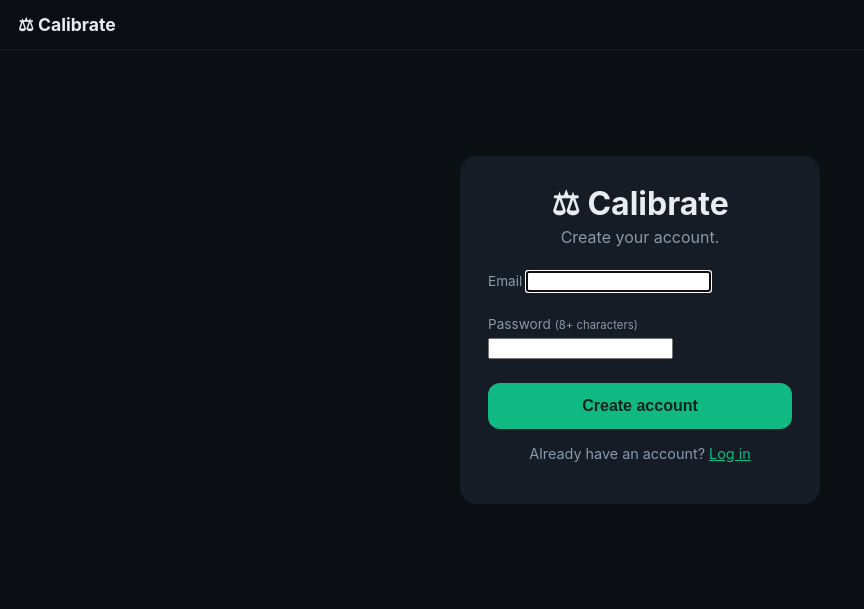
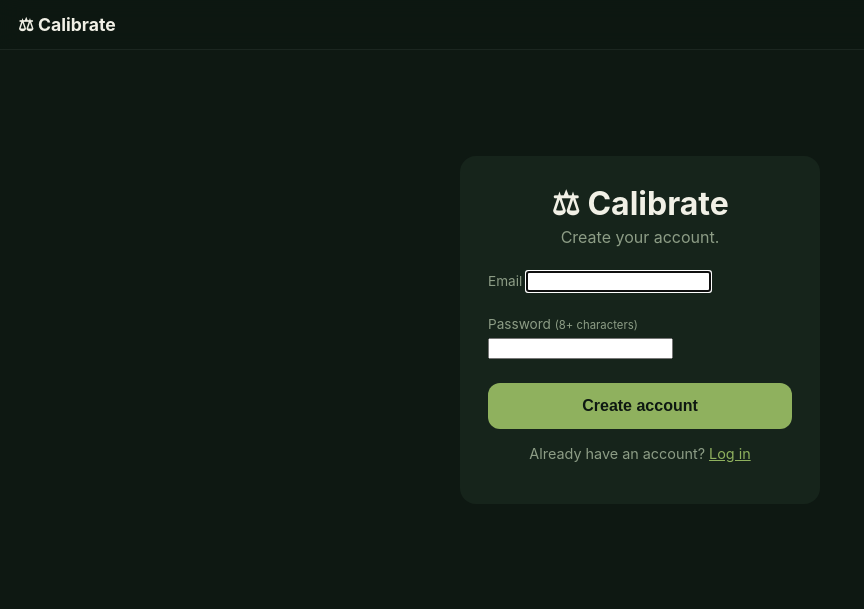
Before and after one commit to AClevel5/Calibrate, a FastAPI app: page /register in a window 1280 px wide. Shown: the top 609 px of the page, without its empty margins (0-864 px from the left). Run offline with FastAPI, Linux system fonts and the light colour scheme; some libraries are stand-ins or nearby versions.

Commit message:
Logo swap

```diff
--- a/app/static/styles.css
+++ b/app/static/styles.css
@@ -1,15 +1,15 @@
 :root {
-  --bg: #0b0f14;
-  --card: #151c25;
-  --card-2: #1c2530;
-  --text: #e8edf2;
-  --muted: #8a98a8;
-  --accent: #10b981;
-  --deficit: #10b981;
-  --surplus: #f59e0b;
-  --p: #60a5fa;
-  --c: #f59e0b;
-  --f: #f472b6;
+  --bg: #0e1812;        /* near-black forest green (logo background) */
+  --card: #16241b;
+  --card-2: #1f3025;
+  --text: #f1f0e6;      /* cream (the fork) */
+  --muted: #8d9d86;     /* muted sage */
+  --accent: #8fb15e;    /* olive/sage green (the targeting ring) */
+  --deficit: #8fb15e;
+  --surplus: #e0883a;   /* warm orange for a calorie surplus */
+  --p: #6fa8dc;         /* protein */
+  --c: #d9b24a;         /* carbs */
+  --f: #e08aac;         /* fat */
   --danger: #ef4444;
   --radius: 16px;
   font-size: 16px;
@@ -28,7 +28,7 @@ body {
 .topbar {
   display: flex; align-items: center; justify-content: space-between;
   padding: 14px 18px; padding-top: calc(14px + env(safe-area-inset-top));
-  position: sticky; top: 0; background: rgba(11,15,20,.85);
+  position: sticky; top: 0; background: rgba(14,24,18,.85);
   backdrop-filter: blur(10px); z-index: 5; border-bottom: 1px solid #ffffff10;
 }
 .brand { font-weight: 700; color: var(--text); text-decoration: none; font-size: 1.1rem; }
@@ -78,7 +78,7 @@ main.centered { min-height: 70vh; display: grid; place-items: center; }
 .goal-grid { display: grid; grid-template-columns: repeat(3, 1fr); gap: 10px; }
 .card input[readonly] { background: #0e141b; cursor: pointer; font-size: .82rem; }
 .card code { background: #0e141b; padding: 1px 5px; border-radius: 5px; }
-.saved-banner { background: #10b98122; color: var(--accent); padding: 10px 14px; border-radius: 10px; }
+.saved-banner { background: #8fb15e22; color: var(--accent); padding: 10px 14px; border-radius: 10px; }
 
 /* Quick tabs (recent/favorites) */
 .quick-tabs { display: flex; gap: 8px; margin: 12px 0 8px; }
@@ -87,7 +87,7 @@ main.centered { min-height: 70vh; display: grid; place-items: center; }
   flex: 1; padding: 9px; border: none; border-radius: 10px; cursor: pointer;
   background: var(--card); color: var(--muted); font-weight: 600; font-size: .9rem;
 }
-.quick-tabs button.active { background: var(--accent); color: #04261b; }
+.quick-tabs button.active { background: var(--accent); color: #0e1812; }
 .quick-item { display: flex; align-items: center; gap: 8px; }
 .quick-item .qi-main { flex: 1; min-width: 0; }
 .qi-act {
@@ -152,7 +152,7 @@ main.centered { min-height: 70vh; display: grid; place-items: center; }
 }
 .add-btn {
   width: 30px; height: 30px; border-radius: 9px; border: none;
-  background: var(--accent); color: #04261b; font-size: 1.2rem; font-weight: 700; cursor: pointer;
+  background: var(--accent); color: #0e1812; font-size: 1.2rem; font-weight: 700; cursor: pointer;
 }
 .entries { list-style: none; margin: 0; padding: 0; }
 .entries li {
@@ -246,7 +246,7 @@ form label { display: block; margin: 12px 0 6px; color: var(--muted); font-size:
 
 .primary {
   width: 100%; padding: 14px; border: none; border-radius: 12px;
-  background: var(--accent); color: #04261b; font-weight: 700; font-size: 1rem; cursor: pointer; margin-top: 6px;
+  background: var(--accent); color: #0e1812; font-weight: 700; font-size: 1rem; cursor: pointer; margin-top: 6px;
 }
 .hint { color: var(--muted); font-size: .8rem; }
 .link-btn.danger { color: var(--danger); display: block; width: 100%; text-align: center; margin-top: 6px; }
--- a/app/static/sw.js
+++ b/app/static/sw.js
@@ -1,6 +1,6 @@
 /* Calibrate service worker: cache the app shell, network-first for everything
    else so logged data and lookups always hit the server when online. */
-const CACHE = "calibrate-v6";
+const CACHE = "calibrate-v8";
 const SHELL = ["/static/styles.css", "/static/app.js", "/manifest.webmanifest"];
 
 self.addEventListener("install", (e) => {
--- a/app/templates/base.html
+++ b/app/templates/base.html
@@ -3,7 +3,7 @@
 <head>
   <meta charset="utf-8">
   <meta name="viewport" content="width=device-width, initial-scale=1, maximum-scale=1, user-scalable=no, viewport-fit=cover">
-  <meta name="theme-color" content="#10b981">
+  <meta name="theme-color" content="#0e1812">
   <title>{% block title %}Calibrate{% endblock %}</title>
   <link rel="manifest" href="/manifest.webmanifest">
   <link rel="apple-touch-icon" href="/static/icons/icon-192.png">
```
Also changed, not shown: app/static/icons/icon-192.png, app/static/icons/icon-512.png, app/static/icons/icon-maskable.png, app/static/manifest.webmanifest.
